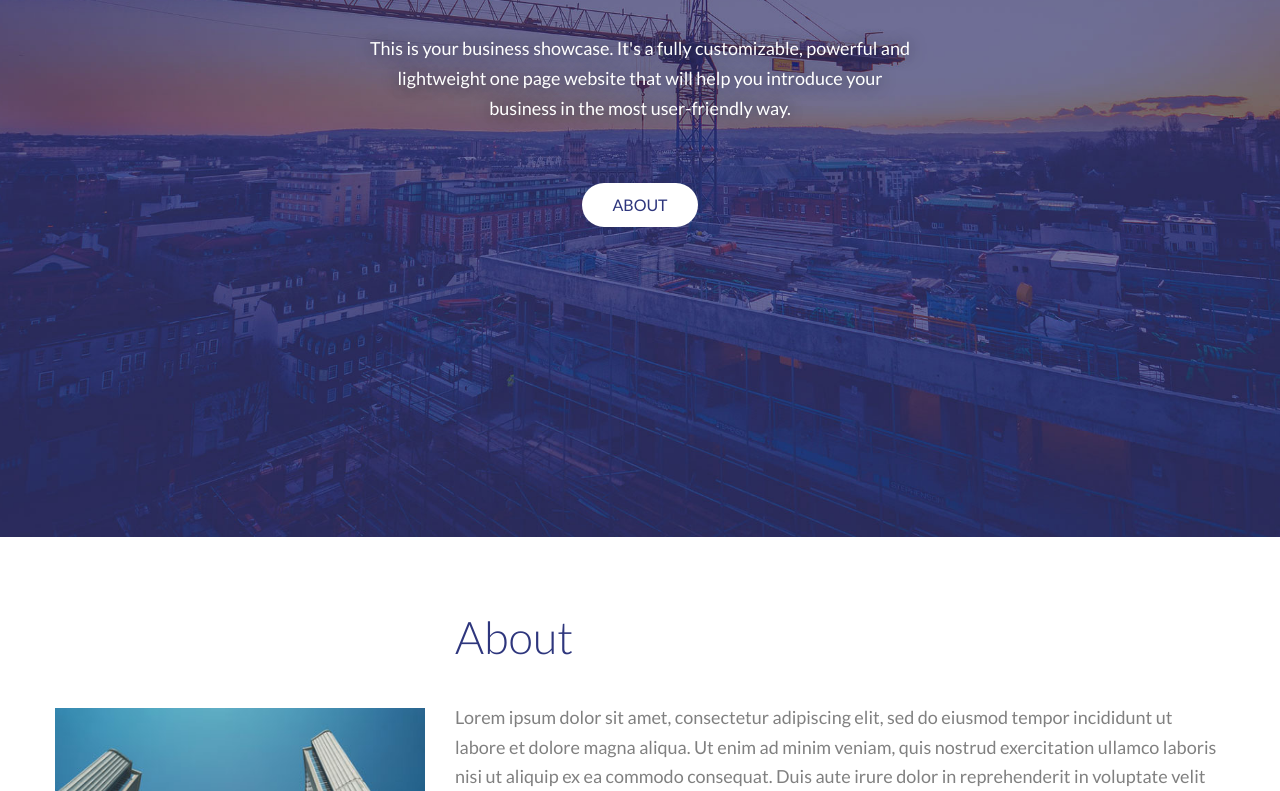
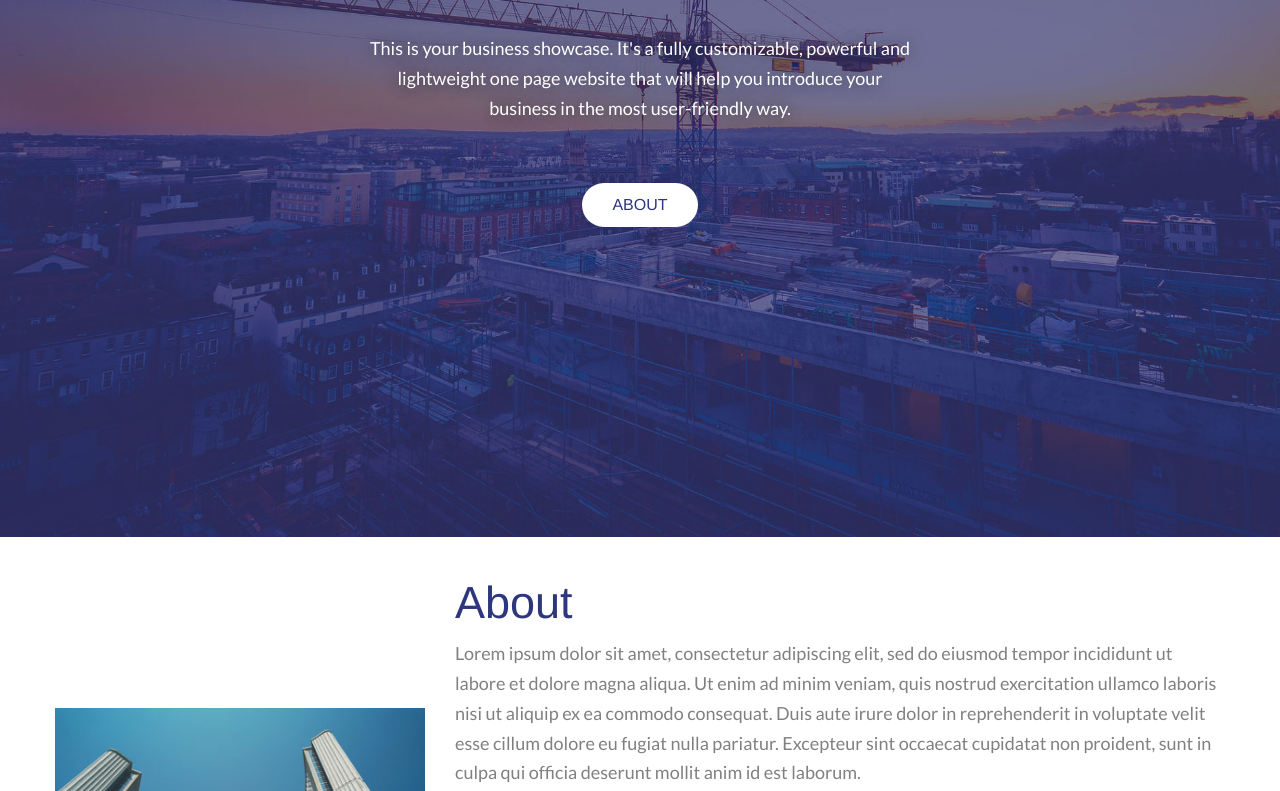
Before and after one commit to Nikita-Lisov/sample1, a plain HTML site: page index.html in a window 1280 px wide. Shown: the part 263-1054 px from the top of the page. Drawn offline with Linux system fonts and the light colour scheme; files that its build step writes are made by us from their sources; files whose address does not match are found by name.

Commit message:
Update index.html

```diff
--- a/index.html
+++ b/index.html
@@ -17,6 +17,7 @@
 
     <!-- CSS
     –––––––––––––––––––––––––––––––––––––––––––––––––– -->
+    <link rel="stylesheet" href="static/foundation.css">
     <link rel="stylesheet" href="static/app.css">
     <link rel="stylesheet" href="static/custom.css">
 
```
